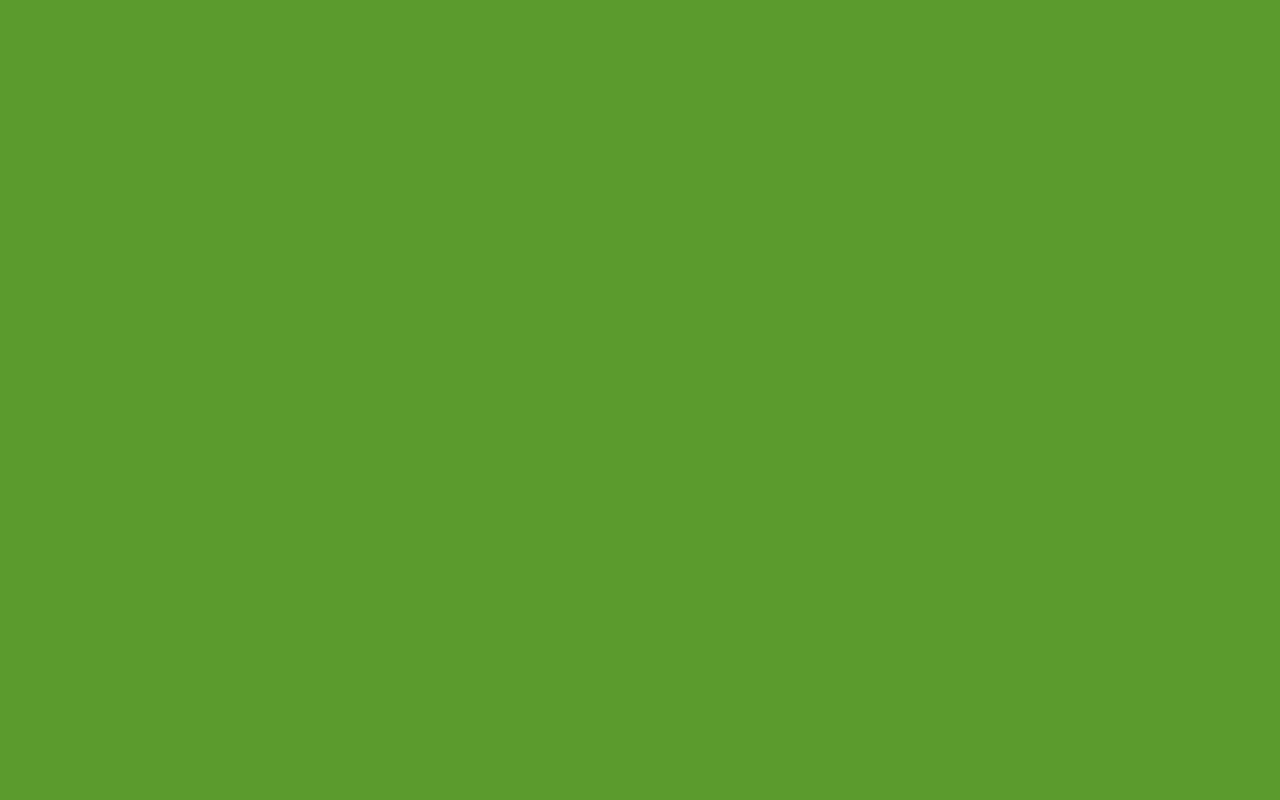
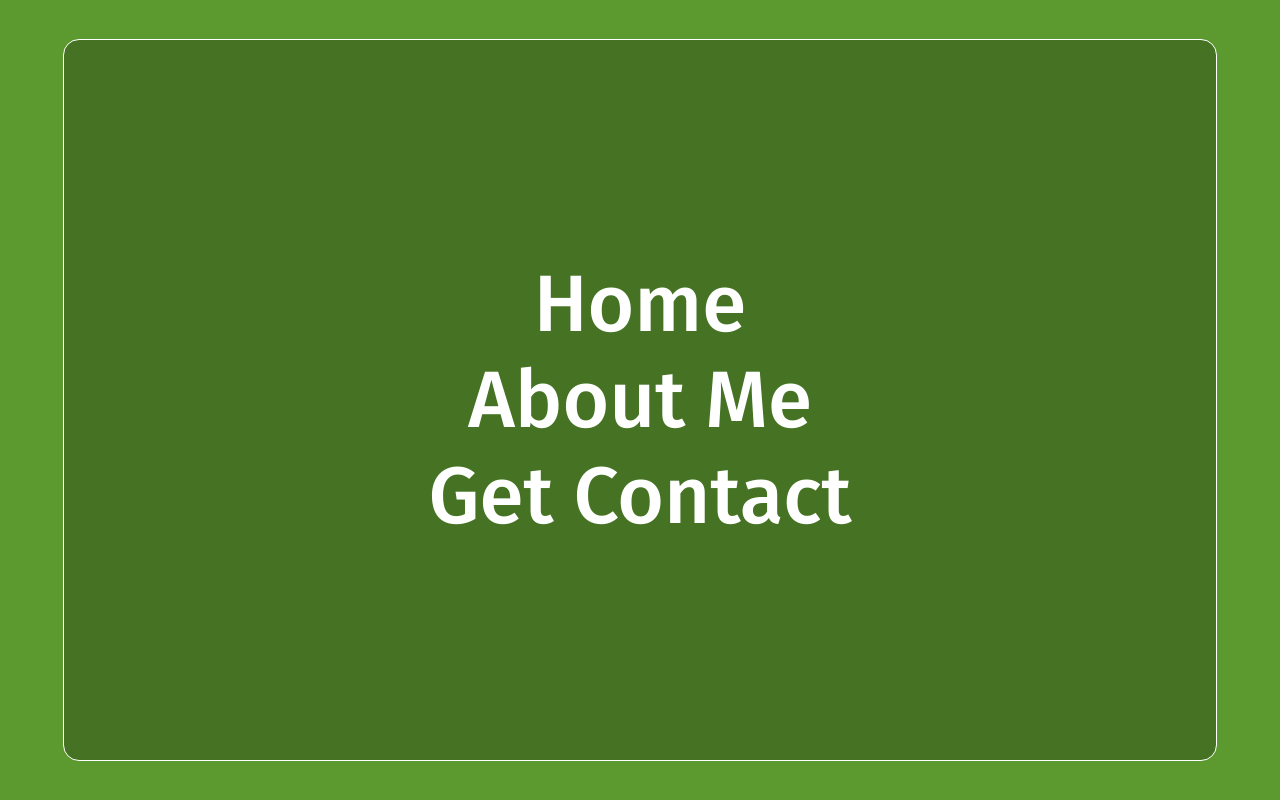
Before and after one commit to fevziatanoglu/Personal-Portfolio-Website, a React (Create React App) app: page /menu in a window 1280 px wide. Before the commit this address had no page. Built offline with nearby package versions, Linux system fonts and the light colour scheme.

Commit message:
Menu update

```diff
--- a/src/App.js
+++ b/src/App.js
@@ -4,6 +4,7 @@ import { BrowserRouter, Routes, Route } from "react-router-dom"
 import AboutMe from "./components/AboutMe/aboutme";
 import GetContact from "./components/GetContact/getcontact";
 import MenuButton from "./components/Menu/menuButton";
+import Menu from "./components/Menu/menu";
 
 function App() {
   return (
@@ -17,6 +18,7 @@ function App() {
           <Route path={""} element={<MainScreen />} />
           <Route path="aboutme" element={<AboutMe />} />
           <Route path="getcontact" element={<GetContact />} />
+          <Route path="menu" element={<Menu />} />
 
         </Routes>
       </BrowserRouter>
--- a/src/components/Home/mainscreen.css
+++ b/src/components/Home/mainscreen.css
@@ -53,7 +53,7 @@
 .link-button {
     background: none;
     align-items: center;
-    padding: .9rem 1.2rem;
+    padding: .7rem 1rem;
     color: var(--white-100);
 
 
--- a/src/components/Menu/menu.css
+++ b/src/components/Menu/menu.css
@@ -11,7 +11,7 @@
     display: flex;
     color: var(--white-100);
     align-items: center;
-    padding: .9rem 1.2rem;
+    padding: .4rem .6rem;
 
 
 
@@ -32,3 +32,14 @@
     background-color: var(--background);
     cursor: pointer;
 }
+
+
+.menu-link{
+    color: var(--white-100);
+    font-size: 5rem;
+    font-weight: lighter;
+}
+
+.menu-link:hover{
+    background-color: var(--background);
+}
--- a/src/components/Menu/menu.js
+++ b/src/components/Menu/menu.js
@@ -1,7 +1,11 @@
 
 function Menu(){
-    return <div>
-        This is Menu
+    return <div className="main-container">
+        <div className="main-content-50 menu-links">
+            <a href="/" className="menu-link">Home</a>
+            <a href="/aboutme" className="menu-link">About Me</a>
+            <a href="/getcontact" className="menu-link">Get Contact</a>
+        </div>
     </div>
 }
 
```
